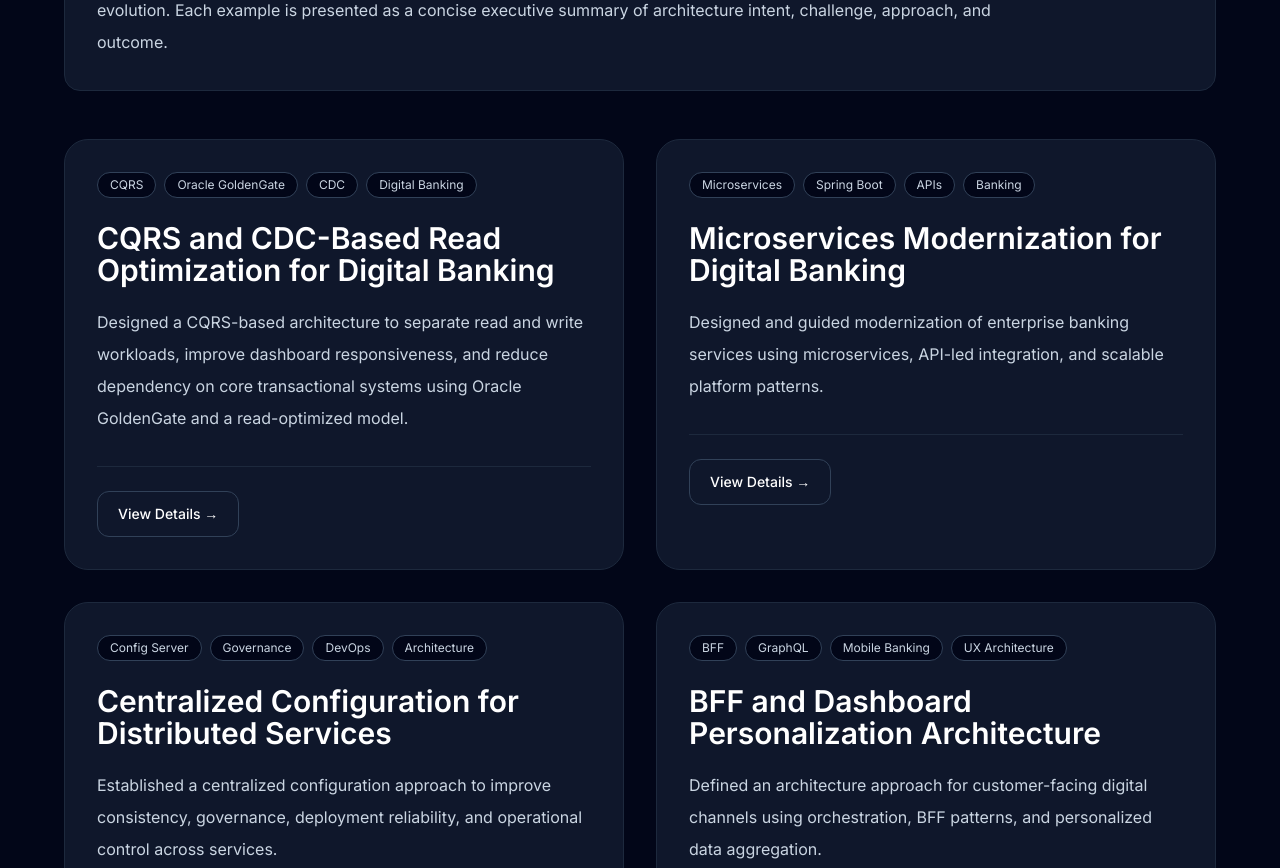
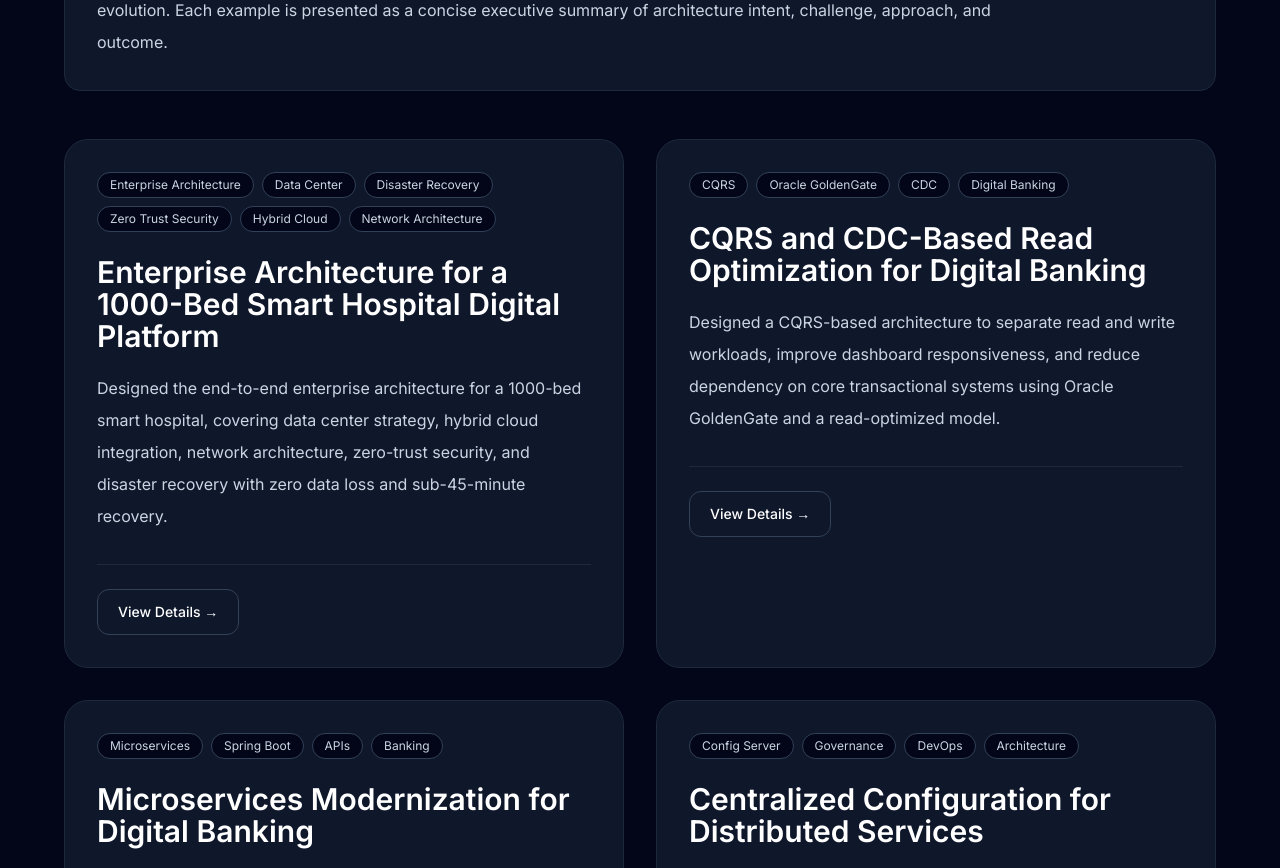
Before and after one commit to badshatechme-cpu/basha-portfolio, a Next.js app: page /portfolio in a window 1280 px wide. Shown: the part 540-1408 px from the top of the page. Built offline with nearby package versions, Linux system fonts and the light colour scheme.

Commit message:
Changes to be committed: 	modified:   app/portfolio/[slug]/page.tsx 	new file:   public/new.drawio.svg 	modified:   src/data/portfolio.ts

```diff
--- a/app/portfolio/[slug]/page.tsx
+++ b/app/portfolio/[slug]/page.tsx
@@ -74,7 +74,8 @@ export default async function PortfolioDetailPage({
 
           <div className="mt-8 overflow-hidden rounded-2xl border border-slate-800 bg-white p-4">
             <img
-              src="/diagrams/cqrs-architecture-diagram.png"
+              src="/new.drawio.svg"
+
               alt="CQRS architecture diagram"
               className="w-full rounded-xl"
             />
--- a/src/data/portfolio.ts
+++ b/src/data/portfolio.ts
@@ -1,4 +1,40 @@
 export const caseStudies = [
+ {
+  slug: "enterprise-architecture-1000-bed-hospital",
+  title: "Enterprise Architecture for a 1000-Bed Smart Hospital Digital Platform",
+  summary:
+    "Designed the end-to-end enterprise architecture for a 1000-bed smart hospital, covering data center strategy, hybrid cloud integration, network architecture, zero-trust security, and disaster recovery with zero data loss and sub-45-minute recovery.",
+
+  tags: [
+    "Enterprise Architecture",
+    "Data Center",
+    "Disaster Recovery",
+    "Zero Trust Security",
+    "Hybrid Cloud",
+    "Network Architecture"
+  ],
+
+  businessContext:
+    "Designed a clinically safe, resilient, and secure technology platform for a large-scale hospital environment, ensuring uninterrupted patient-critical system performance while supporting advanced capabilities such as robotic surgery and global healthcare integrations.",
+
+  overview:
+    "Defined the complete enterprise architecture covering infrastructure, network, security, disaster recovery, and hybrid cloud integration for a 1000-bed hospital, balancing clinical reliability, performance, and scalability.",
+
+  challenge:
+    "The architecture required zero tolerance for downtime, ultra-low latency for critical systems, secure integration with global healthcare partners, and the ability to handle catastrophic failure scenarios without impacting patient safety.",
+
+  approach:
+    "Adopted a hybrid enterprise architecture with Tier IV primary data center, Tier III disaster recovery site, 100G dark fiber for synchronous replication, multi-cloud active-active for public systems, and segmented network architecture aligned to clinical criticality.",
+
+  keyDecisions:
+    "Selected Active–Hot Standby DR model to eliminate split-brain risk, used 100G dark fiber for RPO=0 replication, implemented Zero Trust security across layers, separated workloads based on clinical criticality, and adopted multi-cloud only for non-clinical workloads.",
+
+  tradeoffs:
+    "Higher infrastructure investment for guaranteed clinical safety, increased complexity due to hybrid architecture, and strict workload segregation reducing flexibility but significantly improving reliability and risk posture.",
+
+  outcome:
+    "Achieved zero data loss (RPO=0), recovery within 45 minutes (RTO≤45min), enabled zero-downtime operations, and delivered a scalable, future-ready enterprise architecture aligned with clinical safety requirements.",
+},
  {
   slug: "cqrs-cdc-read-optimization-digital-banking",
   title: "CQRS and CDC-Based Read Optimization for Digital Banking",
```
Also changed, not shown: public/new.drawio.svg (added).
